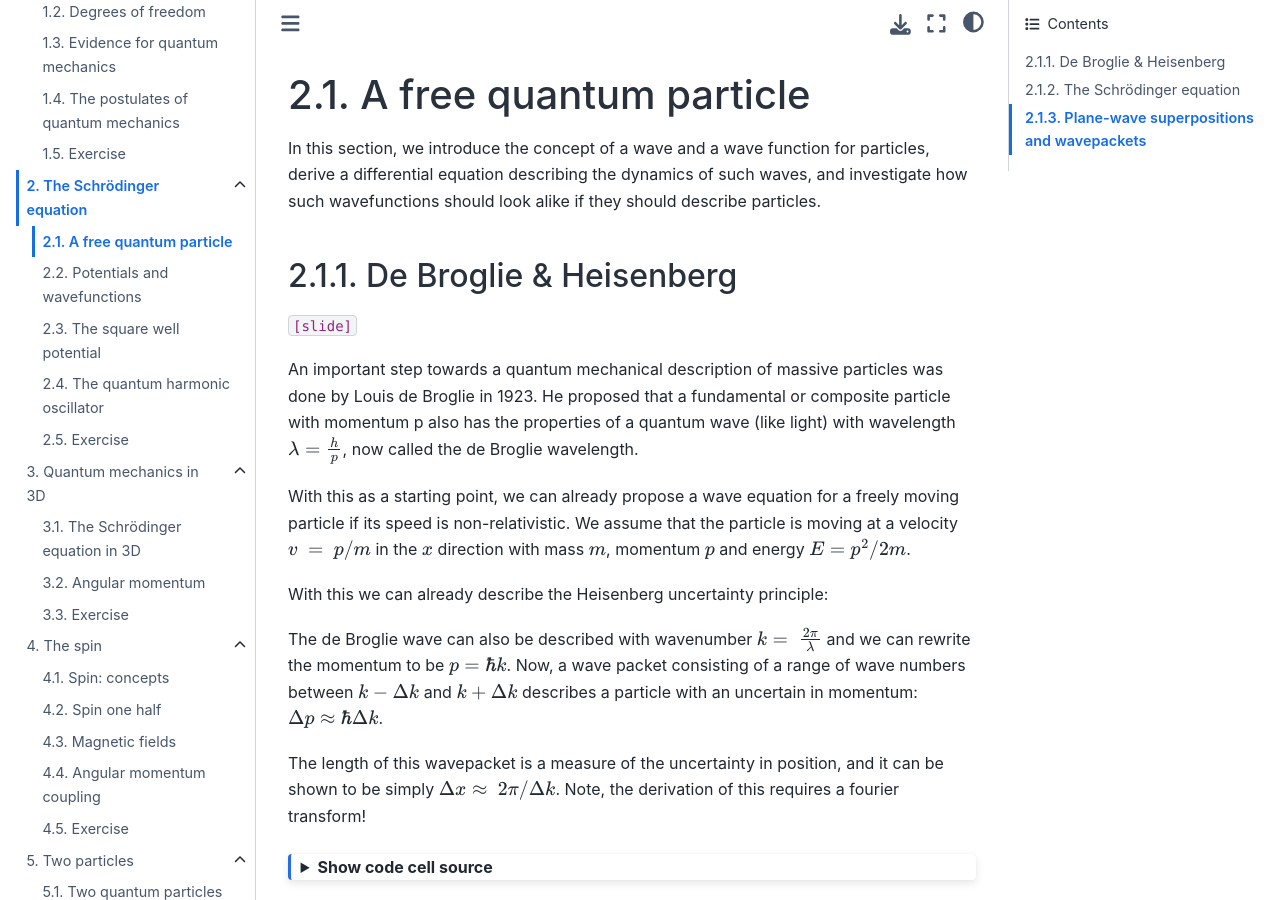
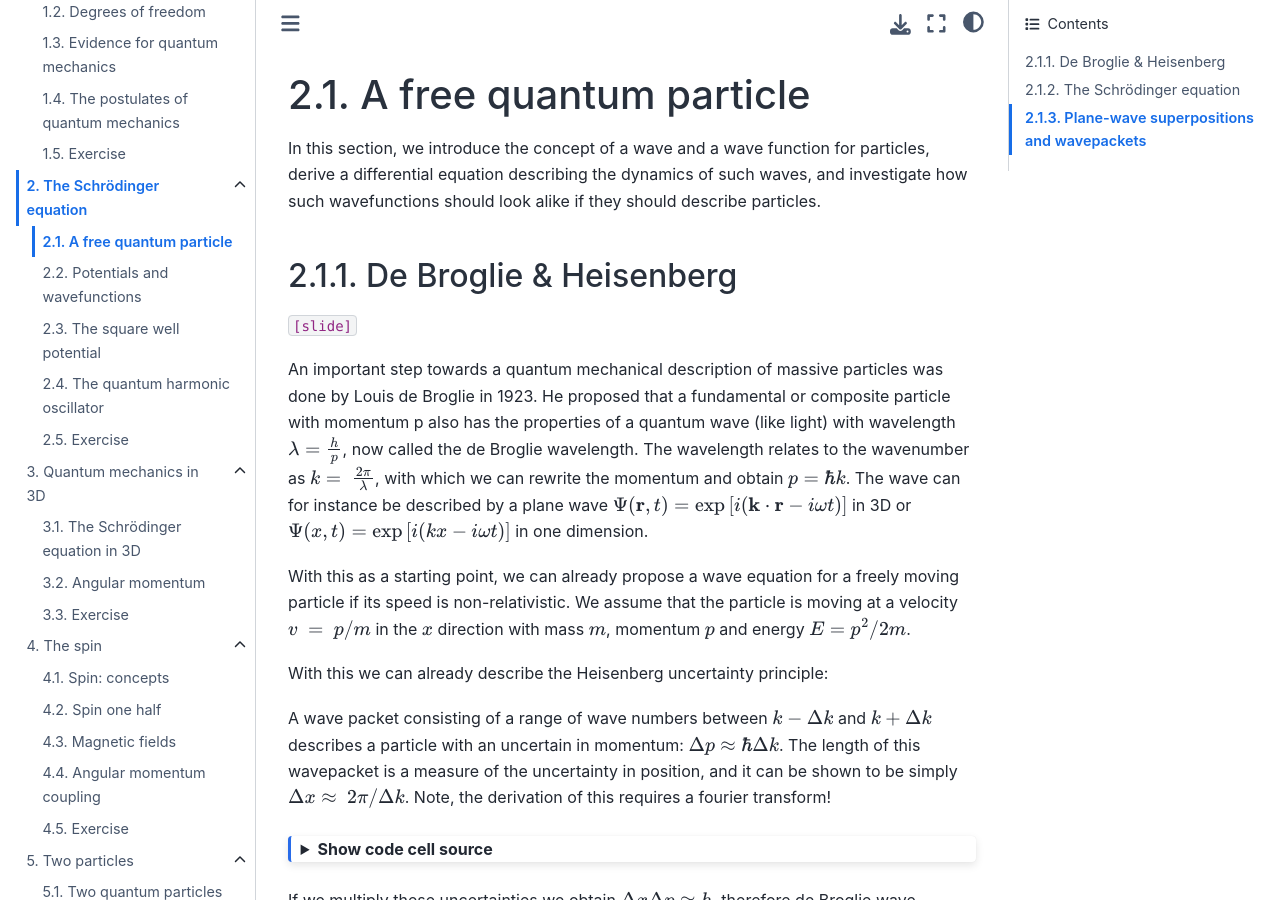
Before and after one commit to wolfgangasdf/iqp-book, a Jupyter Book: the page built from se-free-particle.md, in a window 1280 px wide and 900 px high. Built offline with Jupyter Book 1.0.4 settings and Sphinx 7.4.7 and the Sphinx Book theme 1.1.4, drawn with Linux system fonts in a browser that asks for light colours; some of the changed text lies outside the part shown.

Commit message:
more plane waves

````diff
--- a/se-free-particle.md
+++ b/se-free-particle.md
@@ -19,16 +19,15 @@
 `[slide]`
 
 <!-- Ph 1.2.  -->
-An important step towards a quantum mechanical description of massive particles was done by Louis de Broglie in 1923. He proposed that a fundamental or composite particle with momentum p also has the properties of a quantum wave (like light) with wavelength $\lambda=\frac{h}{p}$, now called the de Broglie wavelength.
+An important step towards a quantum mechanical description of massive particles was done by Louis de Broglie in 1923. He proposed that a fundamental or composite particle with momentum p also has the properties of a quantum wave (like light) with wavelength $\lambda=\frac{h}{p}$, now called the de Broglie wavelength. The wavelength relates to the wavenumber as $k=\ \frac{2\pi}{\lambda}$, with which we can rewrite the momentum and obtain $p=\hbar k$.
+The wave can for instance be described by a plane wave $\Psi(\mathbf{r}, t)=\exp\left[i(\mathbf{k\cdot r}-i \omega t)\right]$ in 3D or $\Psi(x, t)=\exp\left[i(k x-i \omega t)\right]$ in one dimension.
 
 <!-- Ph 2.2.  -->
 With this as a starting point, we can already propose a wave equation for a freely moving particle if its speed is non-relativistic. We assume that the particle is moving at a velocity $v\ =\ p/m$ in the $x$ direction with mass $m$, momentum $p$ and energy $E=p^2/2m$.
 
 With this we can already describe the Heisenberg uncertainty principle:
 
-The de Broglie wave can also be described with wavenumber $k=\ \frac{2\pi}{\lambda}$ and we can rewrite the momentum to be $p=\hbar k$. Now, a wave packet consisting of a range of wave numbers between $k-\Delta k$ and $k+\Delta k$ describes a particle with an uncertain in momentum: $\Delta p\approx\hbar\Delta k$.
-
-The length of this wavepacket is a measure of the uncertainty in position, and it can be shown to be simply $\Delta x\approx\ 2\pi/\Delta k$. Note, the derivation of this requires a fourier transform!
+A wave packet consisting of a range of wave numbers between $k-\Delta k$ and $k+\Delta k$ describes a particle with an uncertain in momentum: $\Delta p\approx\hbar\Delta k$. The length of this wavepacket is a measure of the uncertainty in position, and it can be shown to be simply $\Delta x\approx\ 2\pi/\Delta k$. Note, the derivation of this requires a fourier transform!
 
 ```{code-cell} ipython3
 :tags: [hide-input, remove-output]
@@ -107,14 +106,15 @@
 
 Note that the main goal of physics research is to develop models to describe nature, and not to explain "why" something is like it is - of course it is most satisfying when we can explain "why" something is - but often this is just in relation to our models. So, please accept this equation for now - we will see it works often extremely well!
 
-One solution to this wave equation is
-$\Psi\left(x,t\right)=Ae^{i(kx-\omega t)}$, which is called a plane wave moving in the $x$ direction. The wavevector $k$ and with this the momentum $p\ =\hbar k$ is well defined, and we see that the wave has a non-vanishing amplitude all over space – therefore Heisenberg uncertainty is preserved: $\Delta k=\Delta p=0$ and $\Delta x=\infty$. The energy is $E=p^2/2m=\hbar\omega$.
+One solution to this wave equation is the plane wave mentioned before, which in the one-dimensional case is
+$\Psi\left(x,t\right)=Ae^{i(kx-\omega t)}$, which is a plane wave moving in the $x$ direction. The wavevector $k$ and with this the momentum $p\ =\hbar k$ is well defined, and we see that the wave has a non-vanishing amplitude all over space – therefore Heisenberg uncertainty is preserved: $\Delta k=\Delta p=0$ and $\Delta x=\infty$. The energy is $E=p^2/2m=\hbar\omega$.
 
 <!-- Quick question: verify that real functions Acos(k x – w t) and Asin(k x – w t) are not solutions – remind yourselves of Euler’s formula. -->
 <!-- Ph problem 2.3 -->
 
-:::{note}
-Plot the plane wave amplitude and phase in 2 dimensions for specific wave vector and frequency, and think about its properties!
+:::{note} Plane waves
+1. Convince yourself that the plane wave is a solution of the Schrödinger equation.
+2. Plot the plane wave amplitude and phase in 2 dimensions for specific wave vector and frequency, and think about its properties! More information: https://en.wikipedia.org/wiki/Plane_wave
 :::
 
 ## Plane-wave superpositions and wavepackets
````
